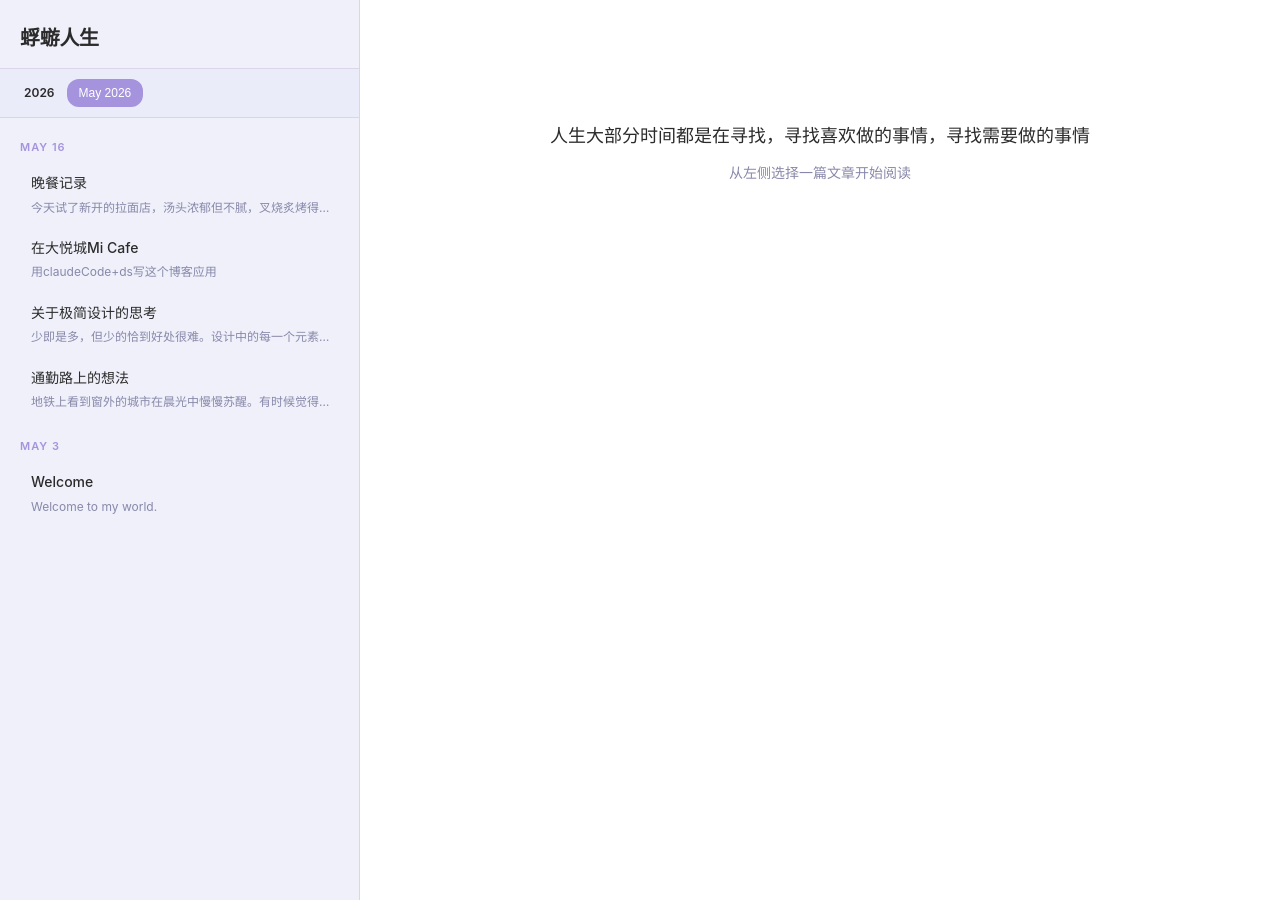
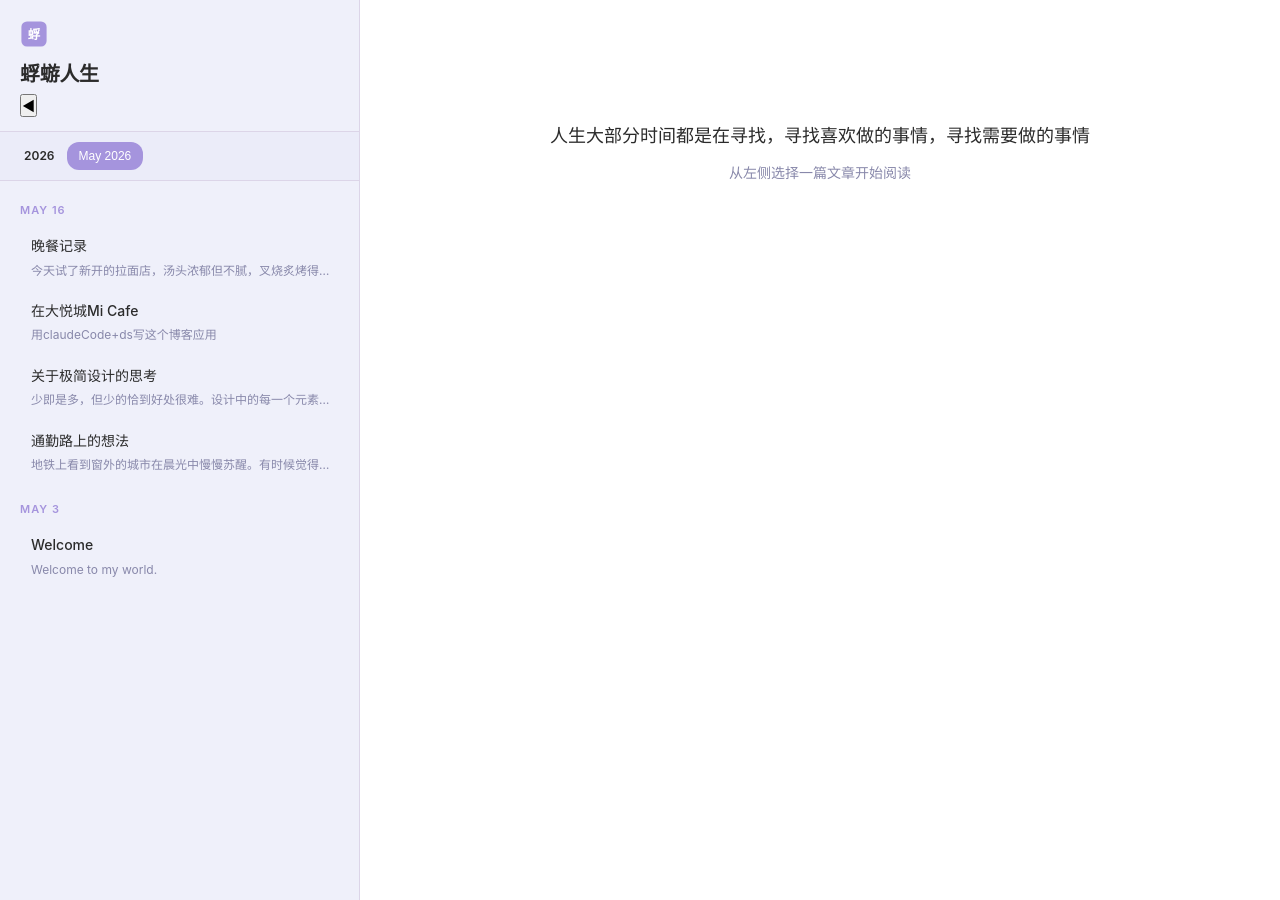
Before and after one commit to belber/belber.github.io, a Jekyll site: the page built from index.html, in a window 1280 px wide. Built offline with Jekyll 4.4.1, drawn with Linux system fonts in a browser that asks for light colours.

Commit message:
feat: add sidebar logo and toggle button to index
Co-Authored-By: Claude Opus 4.7 <noreply@anthropic.com>

```diff
--- a/index.html
+++ b/index.html
@@ -6,7 +6,14 @@ layout: default
   <!-- 左栏：文章列表 -->
   <aside id="sidebar">
     <div class="sidebar-header">
-      <h1 class="site-title"><a href="/">{{ site.title }}</a></h1>
+      <div class="sidebar-header-row">
+        <svg class="sidebar-logo" width="28" height="28" viewBox="0 0 80 80">
+          <rect x="4" y="4" width="72" height="72" rx="16" fill="#a594dd"/>
+          <text x="40" y="54" text-anchor="middle" font-size="36" font-weight="600" fill="#fff" font-family="serif">蜉</text>
+        </svg>
+        <h1 class="site-title"><a href="/">{{ site.title }}</a></h1>
+        <button id="sidebar-toggle" class="sidebar-toggle" aria-label="切换侧栏">◀</button>
+      </div>
     </div>
 
     <!-- 月份导航 -->
```
